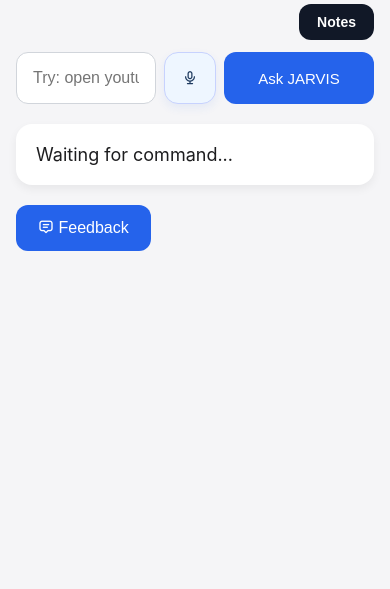
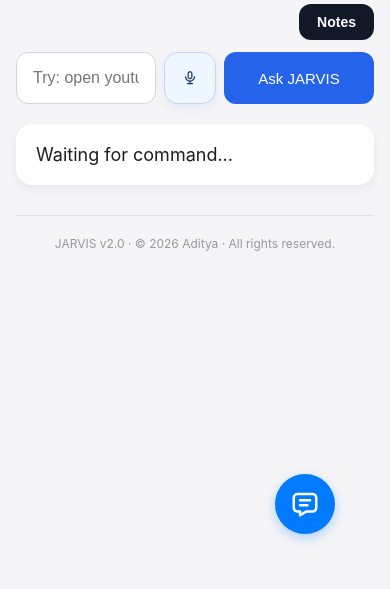
Before and after one commit to adityajarh/jarvis-ai, a Flask app: page / in a window 390 px wide. Shown: the part 255-844 px from the top of the page. Run offline with Flask 3, Linux system fonts and the light colour scheme; the visitor is signed in with stand-in values (Sample User, id 1); data that the repository does not hold is empty.

Commit message:
v2.1.1: Feedback module polish + CSS cleanup + mobile responsive + dark mode fixes + about section updated

```diff
--- a/static/style.css
+++ b/static/style.css
@@ -39,11 +39,9 @@
     font-family: -apple-system, BlinkMacSystemFont, "SF Pro Text", "Segoe UI", Arial, sans-serif;
     background: var(--bg-page);
     color: var(--text-primary);
-
     display: flex;
     justify-content: center;
     align-items: center;
-
     min-height: 100vh;
 }
 
@@ -65,10 +63,7 @@
     background: white;
     padding: 20px;
     border-radius: 16px;
-
-    box-shadow:
-        0 4px 10px rgba(0,0,0,0.06);
-
+    box-shadow: 0 4px 10px rgba(0,0,0,0.06);
     margin-bottom: 20px;
 }
 
@@ -103,18 +98,14 @@
 .command-section {
     display: flex;
     gap: 10px;
-
     margin-bottom: 20px;
 }
 
 input {
     flex: 1;
-
     padding: 14px;
-
     border: 1px solid #d1d5db;
     border-radius: 12px;
-
     font-size: 16px;
     background: white;
     color: #1f2937;
@@ -127,16 +118,12 @@
 
 button {
     padding: 14px 22px;
-
     border: none;
     border-radius: 12px;
-
     background: #2563eb;
     color: white;
-
     font-size: 16px;
     cursor: pointer;
-
     transition: background 0.2s, transform 0.1s;
 }
 
@@ -201,27 +188,17 @@
     min-width: 52px;
     height: 52px;
     padding: 0;
-
     display: flex;
     align-items: center;
     justify-content: center;
-
     border: 1px solid #c7d2fe;
     border-radius: 14px;
-
     background: #eef6ff;
     color: #1e3a5f;
-
     font-size: 18px;
     cursor: pointer;
-
     box-shadow: 0 4px 10px rgba(37, 99, 235, 0.08);
-
-    transition:
-        background 0.2s,
-        border-color 0.2s,
-        transform 0.1s,
-        box-shadow 0.2s;
+    transition: background 0.2s, border-color 0.2s, transform 0.1s, box-shadow 0.2s;
 }
 
 #micBtn:hover {
@@ -250,13 +227,10 @@
 #voiceToggle {
     margin-left: 6px;
     padding: 4px 10px;
-
     border-radius: 999px;
     border: 1px solid #cbd5e1;
-
     background: #f8fafc;
     color: #64748b;
-
     font-size: 12px;
     font-weight: 700;
 }
@@ -270,13 +244,10 @@
 #themeToggle {
     margin-left: 6px;
     padding: 4px 10px;
-
     border-radius: 999px;
     border: 1px solid #cbd5e1;
-
     background: #f8fafc;
     color: #64748b;
-
     font-size: 12px;
     font-weight: 700;
 }
@@ -388,23 +359,17 @@
 .top-actions {
     display: flex;
     justify-content: flex-end;
-
     margin-bottom: 12px;
 }
 
 #notesBtn {
-
     padding: 10px 18px;
-
     border: none;
     border-radius: 12px;
-
     background: #111827;
     color: white;
-
     font-size: 14px;
     font-weight: 600;
-
     cursor: pointer;
 }
 
@@ -417,160 +382,100 @@
 }
 
 .notes-overlay {
-
     display: none;
-
     position: fixed;
-
     top: 0;
     left: 0;
-
     width: 100%;
     height: 100%;
-
     background: rgba(0,0,0,0.45);
-
     backdrop-filter: blur(8px);
-
     justify-content: center;
     align-items: center;
-
     z-index: 9999;
 }
 
 .notes-modal {
-
     width: 80%;
     max-width: 700px;
-
     max-height: 75vh;
-
     overflow-y: auto;
-
     background: white;
-
     border-radius: 18px;
-
     padding: 24px;
-
     box-shadow: 0 20px 50px rgba(0,0,0,0.25);
 }
 
 .notes-header {
-
-    display: flex;
-
+    display: flex;
     justify-content: space-between;
-
-    align-items: center;
-
+    align-items: center;
     margin-bottom: 20px;
 }
 
 .notes-header h2 {
-
     margin: 0;
-
     color: #1e3a5f;
 }
 
 #closeNotesBtn {
-
     background: #ef4444;
-
     color: white;
-
     border: none;
-
     border-radius: 10px;
-
     padding: 8px 14px;
-
     cursor: pointer;
 }
 
 body.dark .notes-modal {
-
     background: #111827;
-
     color: #e5e7eb;
 }
 
 body.dark .notes-header h2 {
-
     color: #bfdbfe;
 }
 
 .note-item {
-
     padding: 14px 16px;
-
     margin-bottom: 12px;
-
     border-radius: 14px;
-
     background: #f8fafc;
-
     border: 1px solid #dbeafe;
-
-    box-shadow:
-        0 2px 8px rgba(0,0,0,0.04);
-
-    transition:
-        transform 0.15s ease,
-        box-shadow 0.15s ease;
+    box-shadow: 0 2px 8px rgba(0,0,0,0.04);
+    transition: transform 0.15s ease, box-shadow 0.15s ease;
 }
 
 .note-item:hover {
-
     transform: translateY(-2px);
-
-    box-shadow:
-        0 6px 16px rgba(0,0,0,0.08);
+    box-shadow: 0 6px 16px rgba(0,0,0,0.08);
 }
 
 body.dark .note-item {
-
     background: #1f2937;
-
     border: 1px solid #374151;
-
-    box-shadow:
-        0 2px 8px rgba(0,0,0,0.25);
+    box-shadow: 0 2px 8px rgba(0,0,0,0.25);
 }
 
 #notesSearch {
-
     width: 100%;
-
     margin-bottom: 16px;
-
     box-sizing: border-box;
 }
 
 .note-row {
-
-    display: flex;
-
+    display: flex;
     justify-content: space-between;
-
-    align-items: center;
-
+    align-items: center;
     gap: 12px;
 }
 
 .delete-note-btn {
-
     background: #fee2e2;
-
     color: #991b1b;
-
     border: 1px solid #fca5a5;
-
     padding: 8px 12px;
-
     font-size: 13px;
-
     border-radius: 10px;
 }
 
@@ -588,7 +493,6 @@
 }
 
 .delete-note-btn:hover {
-
     background: #fecaca;
 }
 
@@ -998,44 +902,25 @@
 }
 
 .add-note-btn {
-
     height: 40px;
-
     padding: 0 16px;
-
     border-radius: 12px;
-
     border: 1px solid #dbeafe;
-
     background: #f8fbff;
-
     color: #1e3a5f;
-
     font-size: 13px;
-
     font-weight: 600;
-
-    display: flex;
-
-    align-items: center;
-
+    display: flex;
+    align-items: center;
     gap: 8px;
-
     cursor: pointer;
-
-    transition:
-        all 0.2s ease;
-
-    box-shadow:
-        0 2px 8px rgba(37,99,235,0.08);
+    transition: all 0.2s ease;
+    box-shadow: 0 2px 8px rgba(37,99,235,0.08);
 }
 
 .add-note-btn:hover {
-
     background: #eef6ff;
-
     border-color: #60a5fa;
-
     transform: translateY(-1px);
 }
 
@@ -1044,142 +929,95 @@
 }
 
 body.dark .add-note-btn {
-
     background: #172033;
-
     border: 1px solid #334155;
-
     color: #dbeafe;
 }
 
 body.dark .add-note-btn:hover {
-
     background: #1e293b;
-
     border-color: #60a5fa;
 }
 
 .notes-toolbar {
-
-    display: flex;
-
-    align-items: center;
-
+    display: flex;
+    align-items: center;
     gap: 12px;
-
     margin-bottom: 18px;
 }
 
 .notes-toolbar #notesSearch {
-
     flex: 1;
-
     margin-bottom: 0;
-
     border-radius: 999px;
-
     padding-left: 18px;
 }
 
 .new-note-mini-btn {
-
     width: 52px;
     height: 52px;
-
     background: #eceff3;
-
     border: none;
     border-radius: 999px;
-
     overflow: hidden;
-
     display: flex;
     align-items: center;
     justify-content: center;
-
     cursor: pointer;
-
     transition: all 0.25s ease;
 }
 
 .new-note-mini-btn i {
-
     width: 42px;
     height: 42px;
-
     min-width: 42px;
-
     border-radius: 999px;
-
     display: flex;
     align-items: center;
     justify-content: center;
-
     background: transparent;
-
     color: #111827;
-
     font-size: 22px;
-
     transition: all 0.25s ease;
 }
 
 .new-note-mini-btn span {
-
     opacity: 0;
-
     width: 0;
-
     overflow: hidden;
-
     white-space: nowrap;
-
     color: #111827;
-
     font-size: 14px;
-
     font-weight: 600;
-
     transition: all 0.25s ease;
 }
 
 .new-note-mini-btn:hover {
-
     width: 148px;
-
     background: #eceff3 !important;
-
     justify-content: flex-start;
-
     padding-left: 8px;
 }
 
 body.dark .new-note-mini-btn:hover {
-
     background: #1f2937 !important;
 }
 
 .new-note-mini-btn:hover span {
-
     opacity: 1;
-
     width: auto;
-
     margin-left: 8px;
 }
 
 body.dark .new-note-mini-btn {
-
     background: #1f2937;
 }
 
 body.dark .new-note-mini-btn i {
-
     color: #f8fafc;
 }
 
 body.dark .new-note-mini-btn span {
-
     color: #f8fafc;
 }
 
@@ -1401,68 +1239,64 @@
         left: 16px;
     }
 
+    .feedback-fab {
+        bottom: 17px;
+        right: 10px;
+        width: 45px;
+        height: 45px;
+        font-size: 22px;
+    }
 }
 
 @media (hover: none) {
-
     .profile-pill:hover {
         box-shadow: var(--shadow-card) !important;
     }
-
 }
 
 /* ---------- iOS Toast ---------- */
-
-.toast{
-    position:fixed;
-    top:24px;
-    left:50%;
-    transform:translate(-50%,-30px);
-    min-width:280px;
-    max-width:360px;
-
-    padding:14px 18px;
-
-    background:rgba(28,28,30,.92);
-    backdrop-filter:blur(24px);
-    -webkit-backdrop-filter:blur(24px);
-
-    color:#fff;
-
-    border-radius:18px;
-
-    box-shadow:0 18px 40px rgba(0,0,0,.25);
-
-    opacity:0;
-    visibility:hidden;
-
-    transition:.28s ease;
-
-    z-index:99999;
-}
-
-.toast.show{
-    opacity:1;
-    visibility:visible;
-    transform:translate(-50%,0);
-}
-
-.toast-title{
-    font-size:15px;
-    font-weight:600;
-    margin-bottom:2px;
-}
-
-.toast-message{
-    font-size:13px;
-    opacity:.85;
-}
-
-.toast.error{
-    background:rgba(185,28,28,.94);
-}
-
-/* About Modal */
+.toast {
+    position: fixed;
+    top: 24px;
+    left: 50%;
+    transform: translate(-50%, -30px);
+    min-width: 280px;
+    max-width: 360px;
+    padding: 14px 18px;
+    background: rgba(28, 28, 30, 0.92);
+    backdrop-filter: blur(24px);
+    -webkit-backdrop-filter: blur(24px);
+    color: #fff;
+    border-radius: 18px;
+    box-shadow: 0 18px 40px rgba(0, 0, 0, 0.25);
+    opacity: 0;
+    visibility: hidden;
+    transition: 0.28s ease;
+    z-index: 99999;
+}
+
+.toast.show {
+    opacity: 1;
+    visibility: visible;
+    transform: translate(-50%, 0);
+}
+
+.toast-title {
+    font-size: 15px;
+    font-weight: 600;
+    margin-bottom: 2px;
+}
+
+.toast-message {
+    font-size: 13px;
+    opacity: 0.85;
+}
+
+.toast.error {
+    background: rgba(185, 28, 28, 0.94);
+}
+
+/* ---------- About Modal ---------- */
 .about-overlay {
     display: none;
     position: fixed;
@@ -1481,10 +1315,25 @@
     width: 90%;
     max-width: 420px;
     max-height: 80vh;
-    overflow-y: auto;
-    padding: 24px 28px 28px;
+    overflow-y: overlay;
+    padding: 24px 24px 28px 28px;
     box-shadow: var(--shadow-modal);
     animation: slideUp 0.25s ease;
+}
+
+.about-modal::-webkit-scrollbar {
+    width: 6px;
+    background: transparent;
+}
+
+.about-modal::-webkit-scrollbar-track {
+    background: transparent;
+    margin: 12px 0;
+}
+
+.about-modal::-webkit-scrollbar-thumb {
+    background: var(--text-muted);
+    border-radius: 999px;
 }
 
 .about-header {
@@ -1636,3 +1485,44 @@
     font-size: 11px;
     color: var(--text-muted);
 }
+
+/* ---------- Feedback Button (Bottom-Right) ---------- */
+.feedback-fab {
+    position: fixed;
+    bottom: 55px;
+    right: 55px;
+    width: 60px;
+    height: 60px;
+    border-radius: 50%;
+    border: none;
+    background: var(--accent);
+    color: #fff;
+    font-size: 30px;
+    cursor: pointer;
+    display: flex;
+    align-items: center;
+    justify-content: center;
+    box-shadow: 0 4px 12px rgba(0, 122, 255, 0.3);
+    transition: none !important;
+    z-index: 100;
+}
+
+.feedback-fab:hover {
+    background: var(--accent) !important;
+    color: #fff !important;
+    transform: none !important;
+}
+
+.feedback-fab:active {
+    transform: scale(0.95);
+}
+
+body.dark .feedback-fab {
+    background: var(--accent);
+    box-shadow: 0 4px 12px rgba(10, 132, 255, 0.3);
+}
+
+body.dark .feedback-fab:hover {
+    background: var(--accent) !important;
+    color: #fff !important;
+}
--- a/templates/index.html
+++ b/templates/index.html
@@ -138,10 +138,9 @@
         </div>
     </div>
 
-    <!-- NEW FEEDBACK BUTTON -->
+    <!-- Feedback Button -->
     <button id="feedbackBtn" class="feedback-fab" onclick="openFeedbackModal()" aria-label="Give feedback">
-    <i class="ti ti-message-2"></i>
-    <span class="feedback-tooltip">Feedback</span>
+        <i class="ti ti-message"></i>
     </button>
 
     <div id="nameOverlay" class="name-overlay">
@@ -173,16 +172,29 @@
                 <h3><i class="ti ti-info-circle"></i> About JARVIS</h3>
                 <button id="aboutCloseBtn"><i class="ti ti-x"></i></button>
             </div>
+            <div class="about-body">
+                <!-- v2.1.1 -->
+<div class="about-version">
+    <span class="about-badge">v2.1.1</span>
+    <span class="about-date">July 2026</span>
+    <ul>
+        <li>CSS cleanup and optimization</li>
+        <li>Mobile responsive fixes for feedback button</li>
+        <li>Dark mode improvements for feedback</li>
+        <li>Feedback button position and icon update</li>
+        <li>Scrollbar fixes for About modal</li>
+    </ul>
+</div>
+<div class="about-divider"></div>
 
-            <div class="about-body">
                 <!-- v2.1.0 -->
                 <div class="about-version">
                     <span class="about-badge">v2.1.0</span>
                     <span class="about-date">July 2026</span>
                     <ul>
                         <li>Feedback module separated (modular structure)</li>
-            <li>iOS / iPadOS / macOS responsive feedback modal</li>
-            <li>Mic with improved voice recognition</li>
+                        <li>Mobile and laptop responsive feedback modal</li>
+                        <li>Improved microphone voice recognition</li>
                         <li>Attach image with remove option</li>
                         <li>Dark mode fixes for feedback</li>
                         <li>Toast notifications for feedback</li>
@@ -234,6 +246,8 @@
                     <p>Powered by Flask · Groq AI · PostgreSQL</p>
                 </div>
             </div>
+        </div>
+    </div>
 
     <script src="{{ url_for('static', filename='script.js') }}"></script>
     <script src="{{ url_for('feedback.static', filename='feedback.js') }}"></script>
```
Lines whose indentation alone changed are shown as unchanged.
